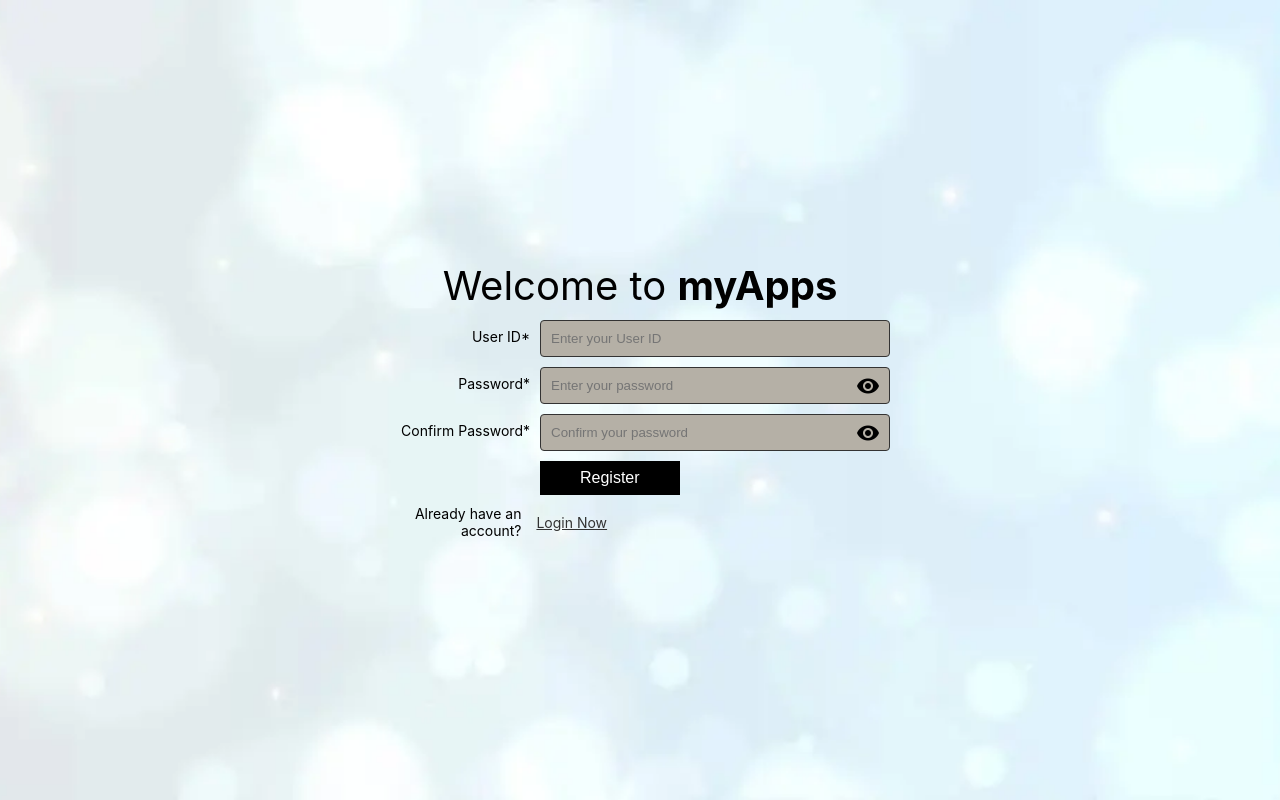
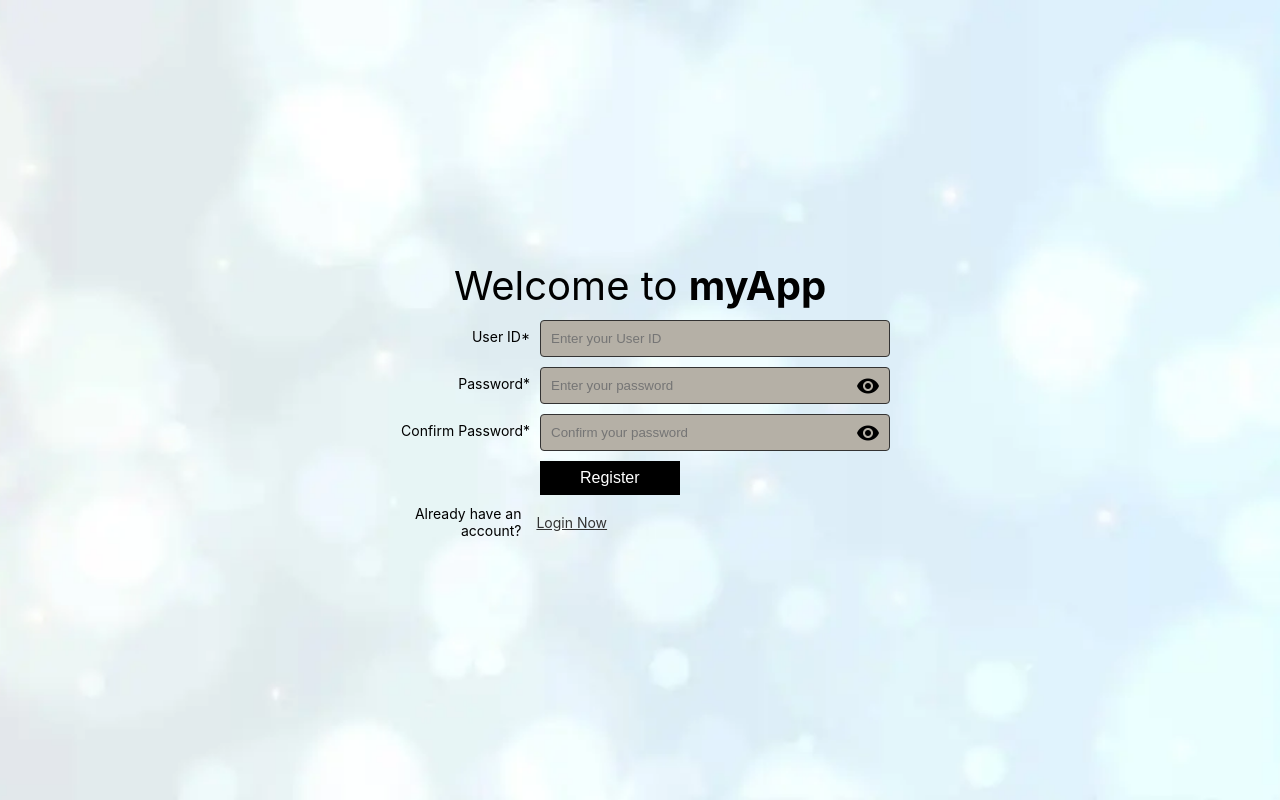
Before and after one commit to saskysamonte/exercise-client, a React (Create React App) app: page /register in a window 1280 px wide. Built offline with nearby package versions, Linux system fonts and the light colour scheme.

Commit message:
Fixed typo

```diff
--- a/src/views/Auth/Register.jsx
+++ b/src/views/Auth/Register.jsx
@@ -70,7 +70,7 @@ export default function Register() {
       <div className={classes.loginPage}>
         <div className={classes.loginPageHeader}>
           <h2>
-            Welcome to <span className={classes.highlight}>myApps</span>
+            Welcome to <span className={classes.highlight}>myApp</span>
           </h2>
         </div>
 
```
